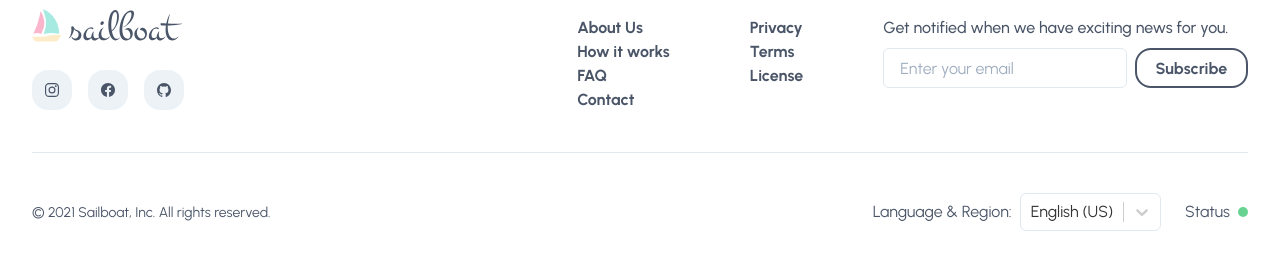
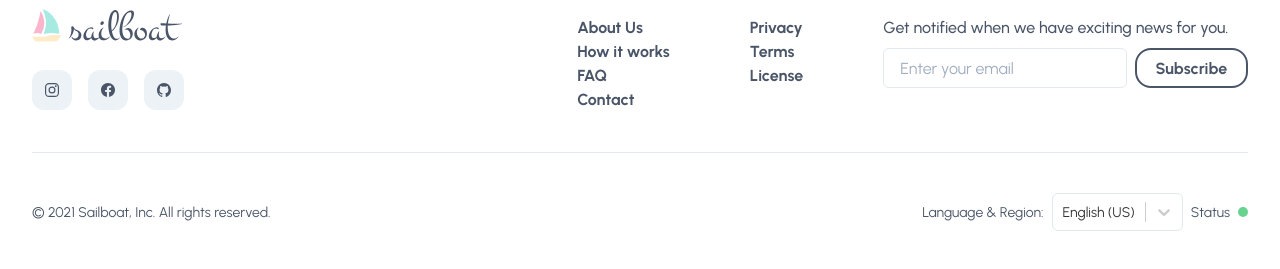
Before and after one commit to sailbow/sailbow, a React (Create React App) app in the folder sb-web/: page / in a window 1280 px wide. Shown: the part 867-1136 px from the top of the page. Built offline with nearby package versions, Linux system fonts and the light colour scheme.

Commit message:
chore: changed border radius of icon button

```diff
--- a/sb-web/src/modules/footer/Footer.tsx
+++ b/sb-web/src/modules/footer/Footer.tsx
@@ -22,13 +22,13 @@ export const Footer: FunctionComponent = () => {
                     <Box flex="1">
                         <IconLogoType width="150px" />
                         <HStack spacing="4">
-                            <IconButton colorScheme="gray" aria-label="instagram" fontStyle="xxl">
+                            <IconButton colorScheme="gray" aria-label="instagram" fontStyle="xxl" borderRadius="xl">
                                 <Instagram />
                             </IconButton>
-                            <IconButton colorScheme="gray" aria-label="instagram" fontStyle="xxl">
+                            <IconButton colorScheme="gray" aria-label="instagram" fontStyle="xxl" borderRadius="xl">
                                 <Facebook />
                             </IconButton>
-                            <IconButton colorScheme="gray" aria-label="instagram" fontStyle="xxl">
+                            <IconButton colorScheme="gray" aria-label="instagram" fontStyle="xxl" borderRadius="xl">
                                 <GitHub />
                             </IconButton>
                         </HStack>
@@ -64,8 +64,12 @@ export const Footer: FunctionComponent = () => {
                     alignItems="center"
                 >
                     <Text fontSize="sm">&copy; {new Date().getFullYear()} Sailboat, Inc. All rights reserved.</Text>
-                    <Stack direction={{ base: 'column-reverse', md: 'row' }}>
-                        <Flex alignItems="center">
+                    <Stack
+                        direction={{ base: 'column-reverse', md: 'row' }}
+                        justifyContent="space-between"
+                        alignItems="center"
+                    >
+                        <Flex alignItems="center" fontSize="sm">
                             <Text pr="2">Language & Region: </Text>
                             <SingleSelect
                                 isSearchable={false}
@@ -76,7 +80,7 @@ export const Footer: FunctionComponent = () => {
                                 }}
                             />
                         </Flex>
-                        <Flex alignItems="center" pl="4">
+                        <Flex alignItems="center" fontSize="sm">
                             <Text pr="2">Status</Text>
                             <Tooltip label="Active">
                                 <Box h="10px" w="10px" bg="brand.success" borderRadius="50%" />
--- a/sb-web/src/modules/navbar/Navbar.tsx
+++ b/sb-web/src/modules/navbar/Navbar.tsx
@@ -19,7 +19,7 @@ export const Navbar: FunctionComponent<Props> = () => {
 
     useEffect(() => {
         document.addEventListener('scroll', () => {
-            if (window.scrollY < 25) {
+            if (window.scrollY < 10) {
                 setNavbarBg(false);
             } else {
                 setNavbarBg(true);
@@ -79,15 +79,16 @@ export const Navbar: FunctionComponent<Props> = () => {
                 <Box
                     bg="white"
                     w="100%"
-                    top={menuOpen ? NAVBAR_HEIGHT : '-400px'}
+                    h={menuOpen ? '150px' : '0px'}
                     position="absolute"
+                    top="68px"
                     left="0"
                     px="3"
                     overflow="hidden"
-                    transition="top 0.5s ease-in-out"
+                    transition="all 0.2s ease-in-out"
                     boxShadow="sm"
                     zIndex="-1"
-                    py="4"
+                    py={menuOpen ? '4' : '0'}
                 >
                     <VStack spacing="8">
                         <Button variant="link">About</Button>
```
